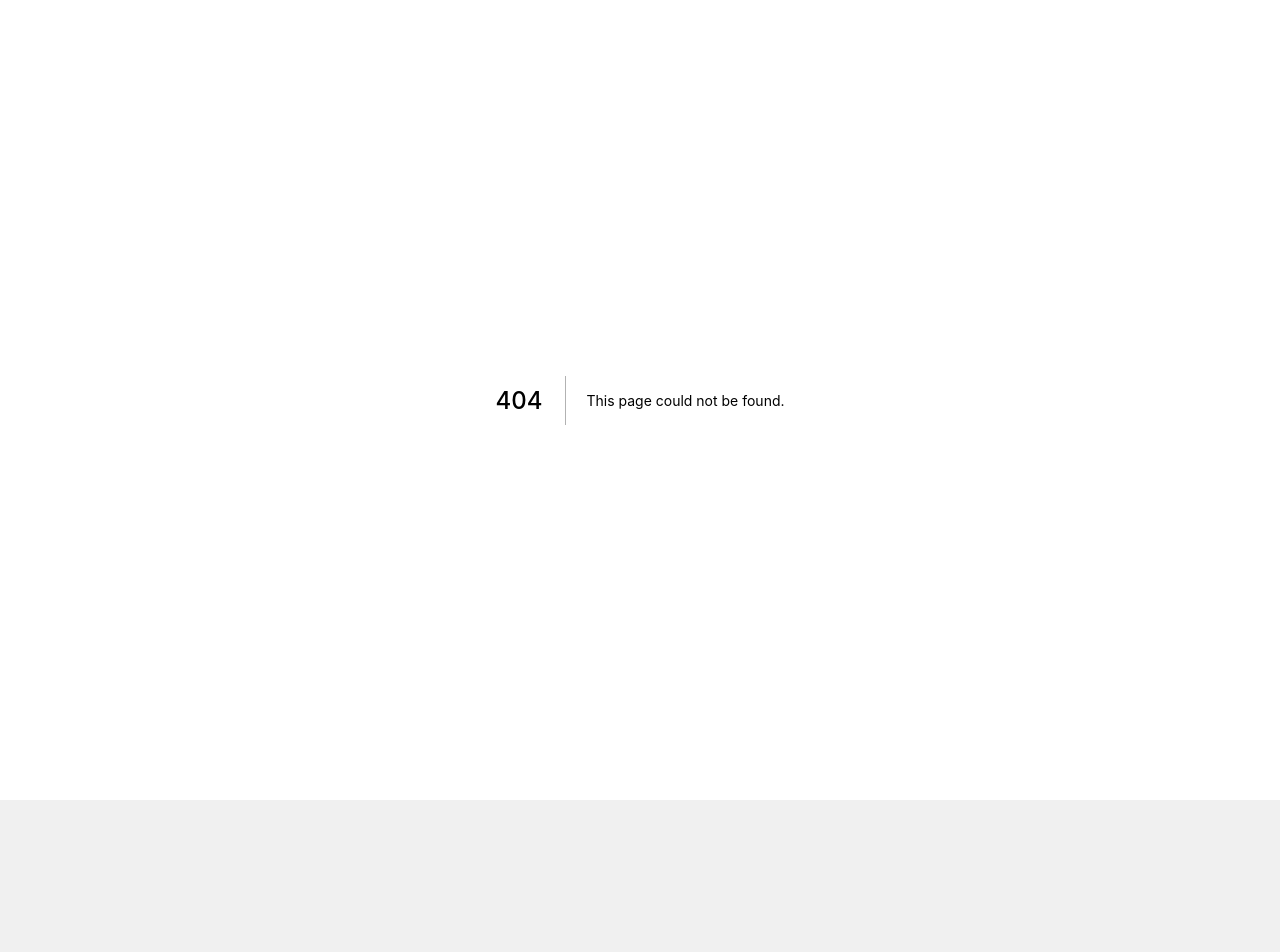
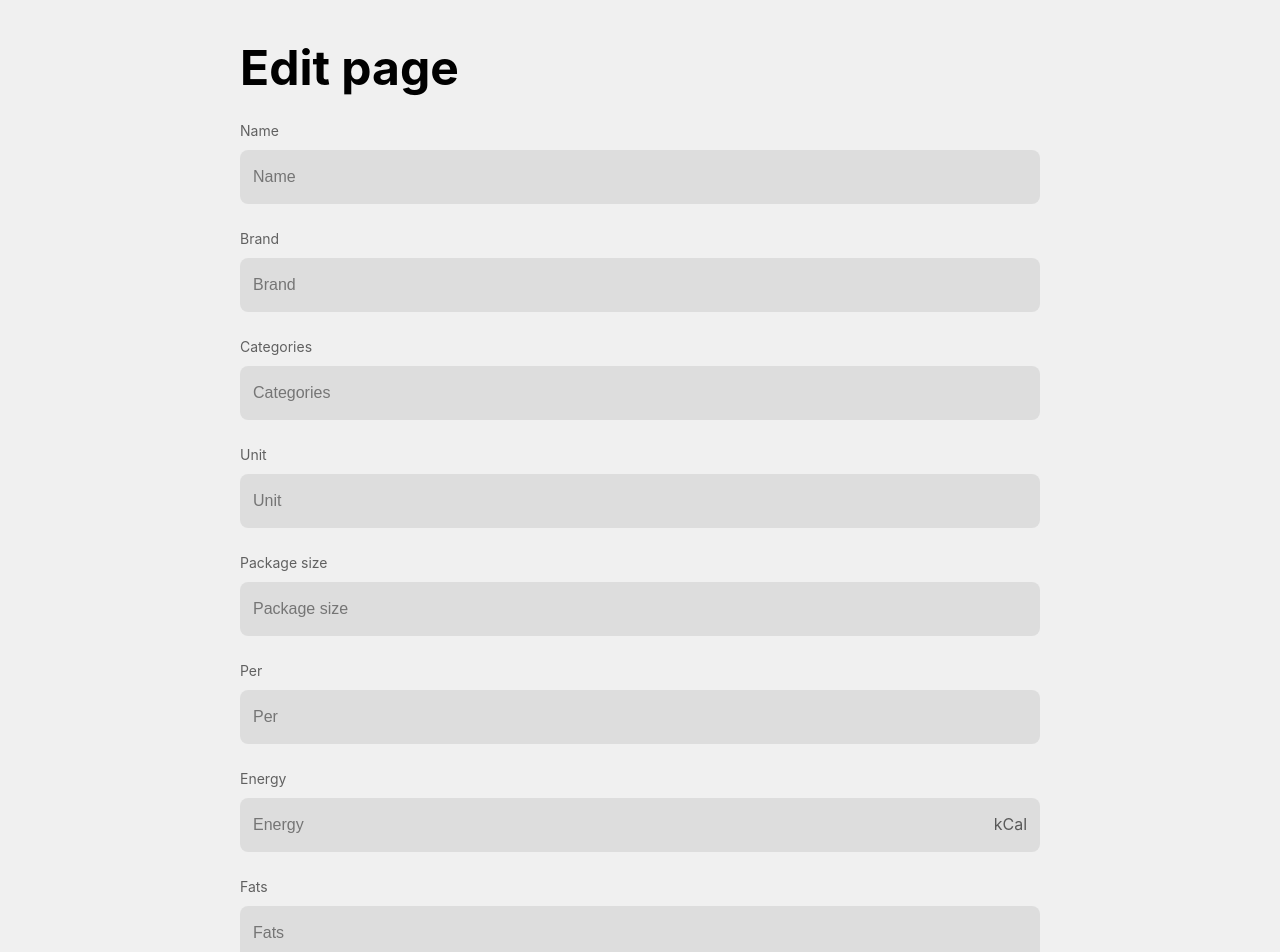
Before and after one commit to SergPerep/bite-me, a Next.js app in the folder client/: page /edit in a window 1280 px wide. Before the commit this address had no page. Shown: the top 952 px of the page. Before the commit the page ends 800 px from the top, so only its background shows below. Built offline with nearby package versions, Linux system fonts and the light colour scheme.

Commit message:
Restyle Input component

```diff
--- a/client/components/BaseUI/Input.tsx
+++ b/client/components/BaseUI/Input.tsx
@@ -1,25 +1,25 @@
 import { ChangeEventHandler, useRef, useState } from "react";
 
 type InputProps = {
-    label: string,
-    prefix: string,
-    suffix: string,
-    placeholder: string,
-    hintStr: string,
-    type: "text" | "number"
+    label?: string,
+    prefix?: string,
+    suffix?: string,
+    placeholder?: string,
+    hintStr?: string,
+    type?: "text" | "number"
 }
 
 const Input = ({
         label = "Label",
-        prefix = "prefix",
-        suffix = "suffix",
+        prefix = "",
+        suffix = "",
         placeholder = "Placeholder",
-        hintStr = "Help text",
+        hintStr = "",
         type = "text"
     }: InputProps) => {
     const [isFocused, setIsFocused] = useState(false);
     const [isError, setIsError] = useState(false);
-    const [value, setValue] = useState("0");
+    const [value, setValue] = useState("");
     const handleInputChange:ChangeEventHandler<HTMLInputElement> = (e) => setValue(e.target.value);
     const inputEl = useRef<HTMLInputElement>(null);
     const handleClickField = () => inputEl.current?.focus()
--- /dev/null
+++ b/client/pages/edit.tsx
@@ -0,0 +1,33 @@
+import type { NextPage } from 'next'
+import Head from 'next/head'
+import Input from '../components/BaseUI/Input';
+
+const Home: NextPage = () => {
+
+  return (
+    <div className="container">
+      <Head>
+        <title>Edit</title>
+        <meta name="description" content="Generated by create next app" />
+        <link rel="icon" href="/favicon.ico" />
+      </Head>
+      <h1>Edit page</h1>
+      <main>
+        <Input label='Name' placeholder="Name" type='text'/>
+        <Input label='Brand' placeholder="Brand" type='text'/>
+        <Input label='Categories' placeholder="Categories" type='text'/>
+        <Input label='Unit' placeholder="Unit" type='text'/>
+        <Input label='Package size' placeholder="Package size" type='text'/>
+        <Input label='Per' placeholder="Per" type='text'/>
+        <Input label='Energy' placeholder="Energy" type='text' suffix='kCal'/>
+
+        <Input label='Fats' placeholder="Fats" type='text'/>
+        <Input label='Carbs' placeholder="Carbs" type='text'/>
+        <Input label='Proteins' placeholder="Proteins" type='text'/>
+      </main>
+
+    </div>
+  )
+}
+
+export default Home
--- a/client/styles/components/_Input.scss
+++ b/client/styles/components/_Input.scss
@@ -1,5 +1,8 @@
 @use "../sass-utils/fonts";
 @use "../sass-utils/colors";
+.text-field {
+    margin: 24px 0;
+}
 .field {
     background-color: colors.$black-a08;
     border: 1px solid transparent;
```
